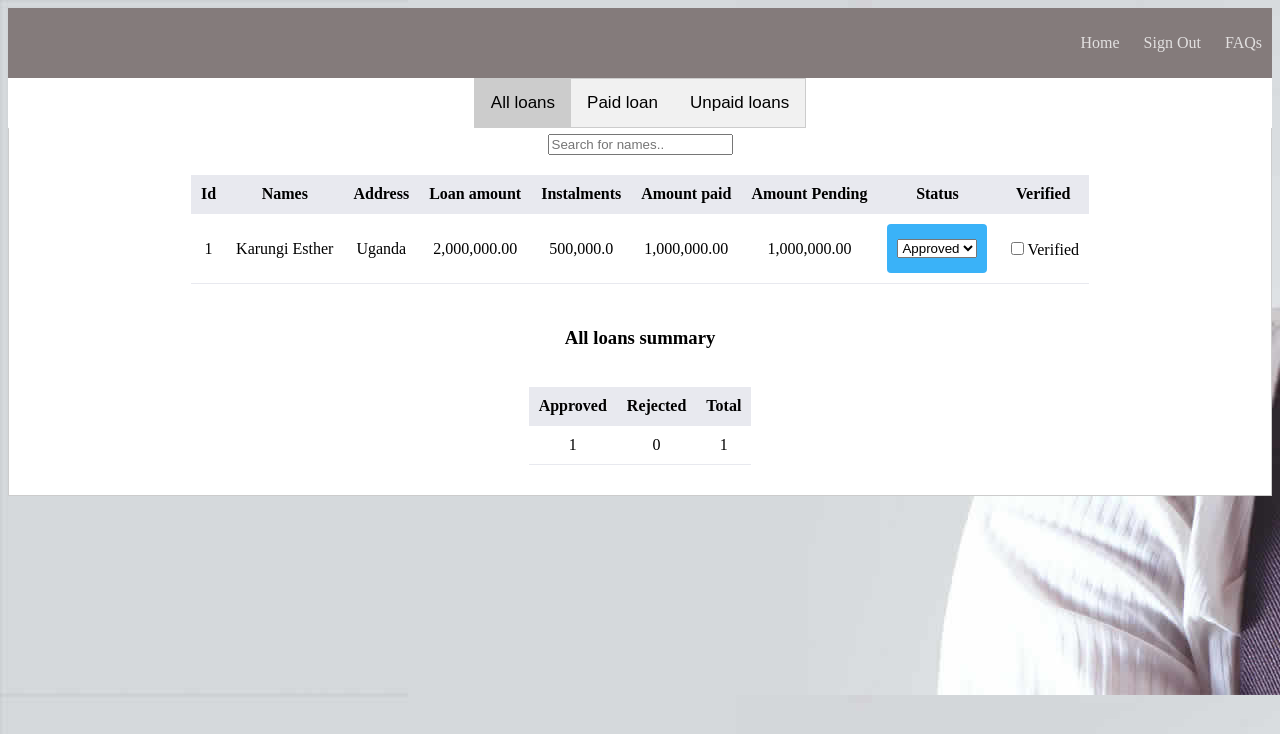
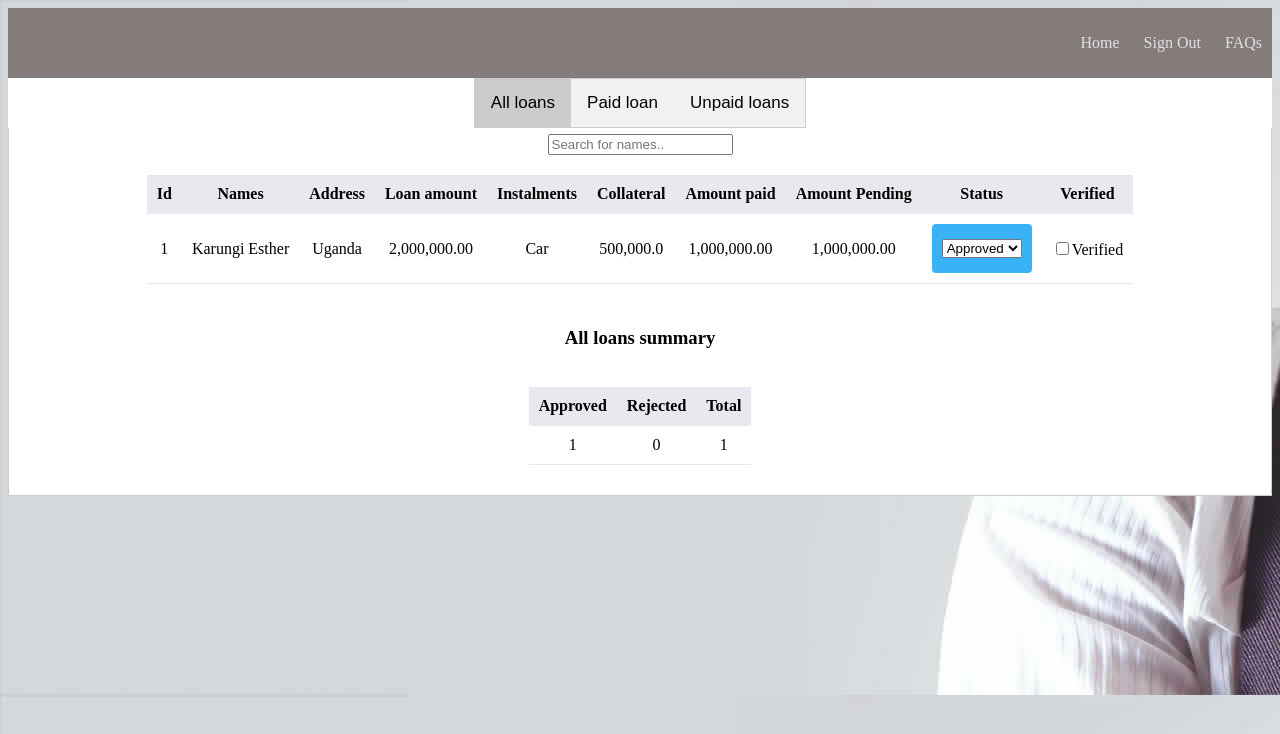
Before and after one commit to kessyy/quickCredit, a plain HTML site: page UI/admin.html in a window 1280 px wide. Both pictures are taken after a click on the button "All loans". Drawn offline with Linux system fonts and the light colour scheme.

Commit message:
adding loan security

```diff
--- a/UI/admin.html
+++ b/UI/admin.html
@@ -38,6 +38,7 @@
                         <th>Address</th>
                         <th>Loan amount</th>
                         <th>Instalments</th>
+                        <th>Collateral</th>
                         <th>Amount paid</th>
                         <th>Amount Pending</th>
                         <th>Status</th>
@@ -48,6 +49,7 @@
                         <td>Karungi Esther</td>
                         <td>Uganda</td>
                         <td>2,000,000.00</td>
+                        <td>Car</td>
                         <td>500,000.0</td>
                         <td>1,000,000.00</td>
                         <td>1,000,000.00</td>
```
Also changed, not shown: UI/create-loan.html (+1 -0 lines).
